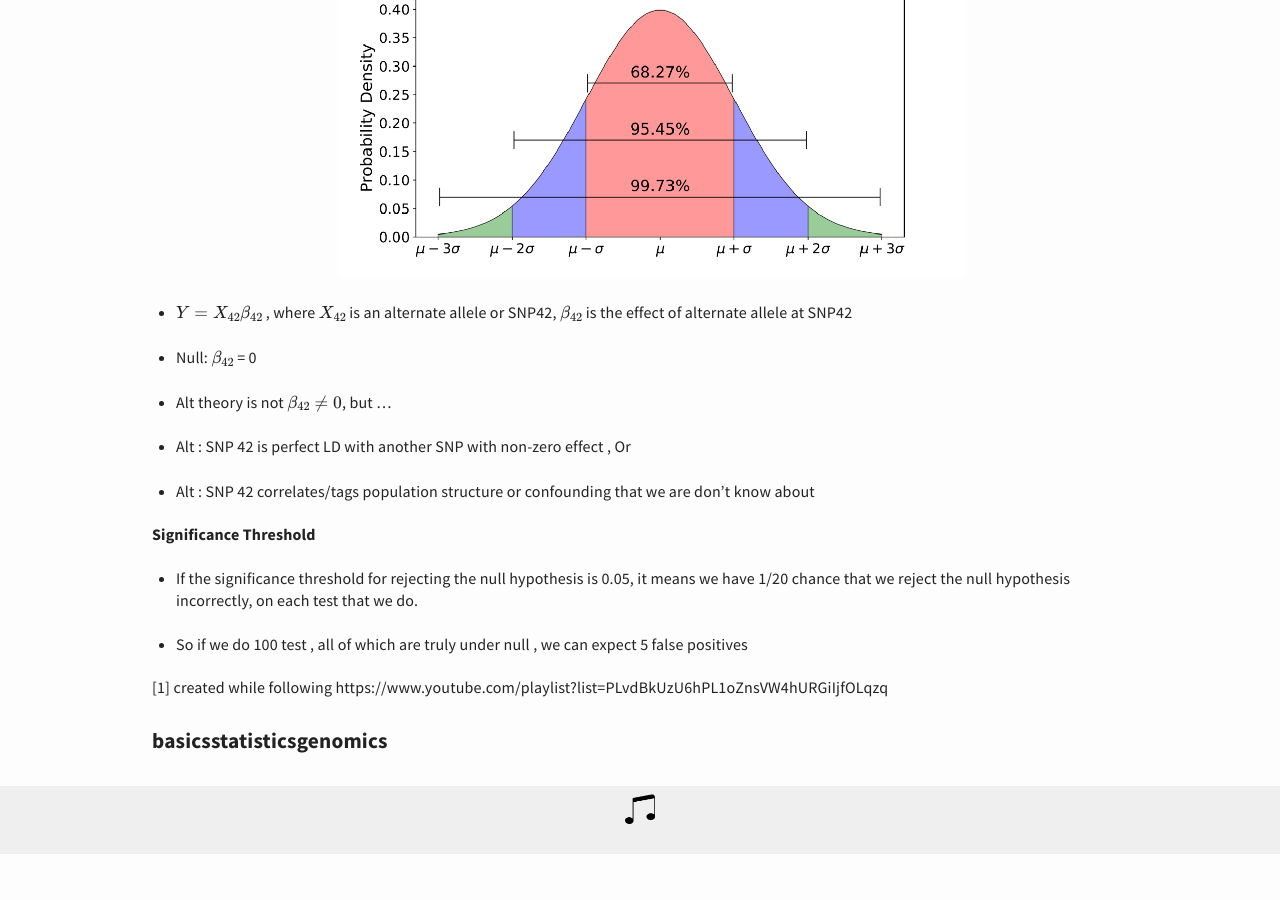
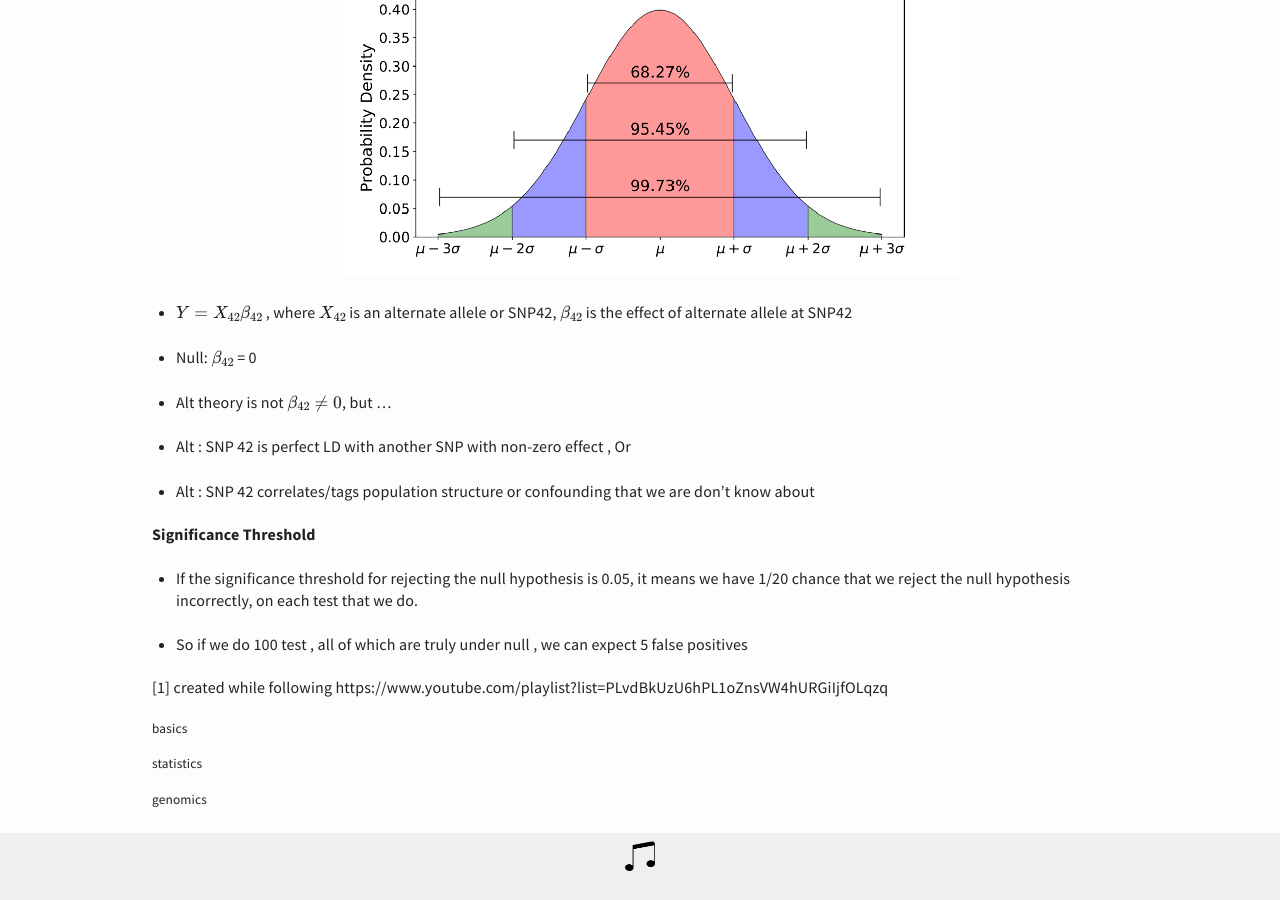
Before and after one commit to webhash/webhash.github.io, a Jekyll site: the page built from _posts/2020-11-28-basics-of-stats-for-genomics.md, in a window 1280 px wide and 900 px high, scrolled down 1776 px. Built offline with Jekyll 4.4.1, drawn with Linux system fonts in a browser that asks for light colours; formulas are drawn with MathJax 3; before the commit the page ends 2630 px from its top, so only the background shows below that.

Commit message:
Update post.html

```diff
--- a/_layouts/post.html
+++ b/_layouts/post.html
@@ -7,7 +7,11 @@ layout: default
 	<div class="content">
 		{{ content }}
 	</div>
-	<h6>{{page.tags}}</h6>
+	<small>
+	    {% for tag in page.tags %}
+	    <p>{{ tag }}</p>
+	    {% endfor %}
+	</small>
 
 
 </article>
```
